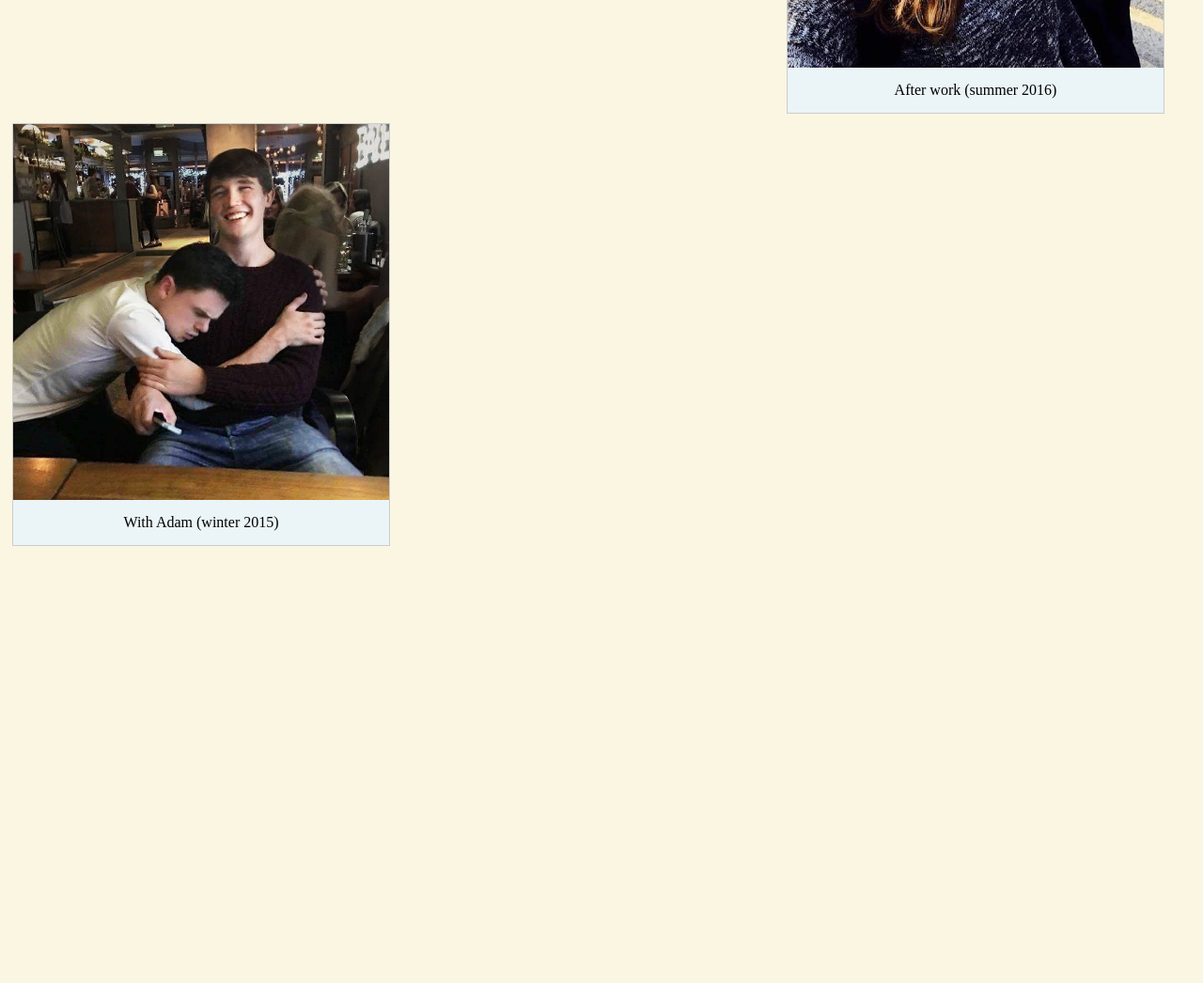
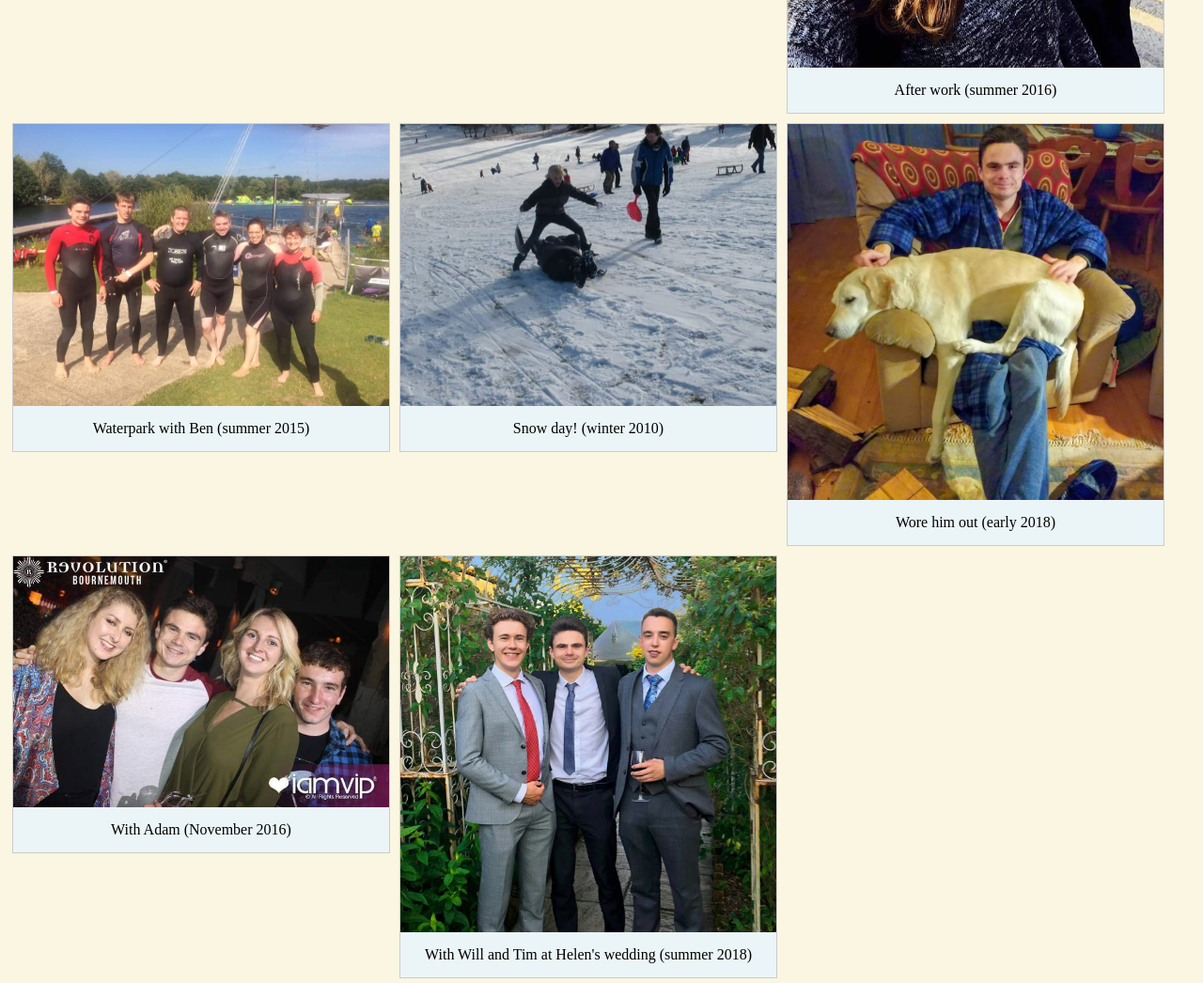
Before and after one commit to HarryLang100/html-portfolio, a plain HTML site: page index.html in a window 1280 px wide. Shown: the part 580-1626 px from the top of the page at 94% size. Before the commit the page ends 1166 px from the top, so only its background shows below. Drawn offline with Linux system fonts and the light colour scheme.

Commit message:
Added more photos

```diff
--- a/index.html
+++ b/index.html
@@ -24,9 +24,31 @@
   <div class="desc">After work (summer 2016)</div>
 </div>
 
+
+
 <div class="gallery">
-    <img src="./Pictures/Adam.jpg" alt="Picture of one boy hugging another, both sat down" width="600" height="400">
-  <div class="desc">With Adam (winter 2015)</div>
+  <img src="./Pictures/waterpark_ben.jpg" alt="Picture of a group of people wearing wetsuits, at a waterpark" width="600" height="400">
+<div class="desc">Waterpark with Ben (summer 2015)</div>
+</div>
+
+<div class="gallery">
+  <img src="./Pictures/snow day.jpg" alt="Picture of a boy sliding under someone's legs, on a snowy hill" width="600" height="400">
+<div class="desc">Snow day! (winter 2010)</div>
+</div>
+
+<div class="gallery">
+  <img src="./Pictures/Sandy.jpg" alt="Picture of a boy sat down with a dog laid across his lap" width="600" height="400">
+<div class="desc">Wore him out (early 2018)</div>
+</div>
+
+<div class="gallery">
+  <img src="./Pictures/outout.jpg" alt="Picture of four people together in a nightclub" width="600" height="400">
+<div class="desc">With Adam (November 2016)</div>
+</div>
+
+<div class="gallery">
+  <img src="./Pictures/Will and Tim.jpeg" alt="Picture of of three boys dressed smartly, with flowers in the background" width="600" height="400">
+<div class="desc">With Will and Tim at Helen's wedding (summer 2018)</div>
 </div>
 
 </body>
```
Also changed, not shown: Pictures/Sandy.jpg (added), Pictures/Will and Tim.jpeg (added), Pictures/outout.jpg (added), Pictures/snow day.jpg (added), Pictures/waterpark_ben.jpg (added).
